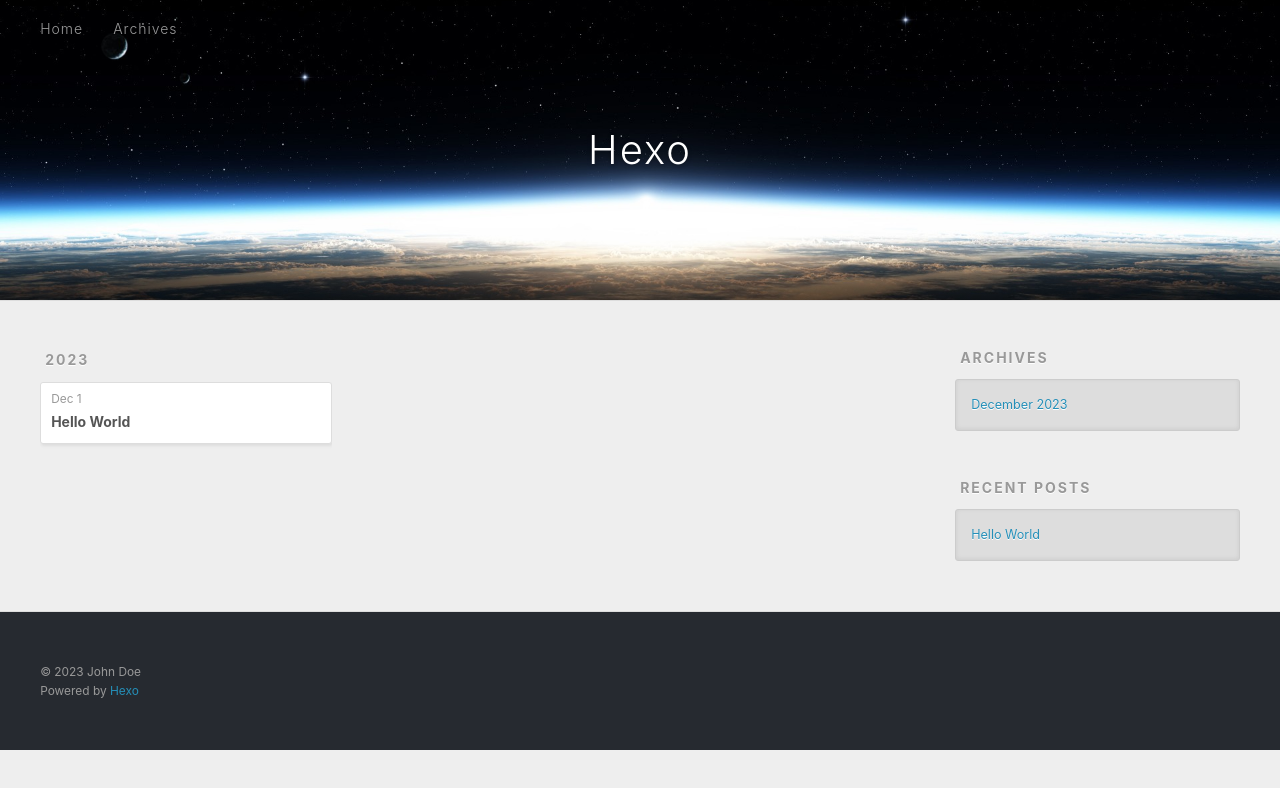
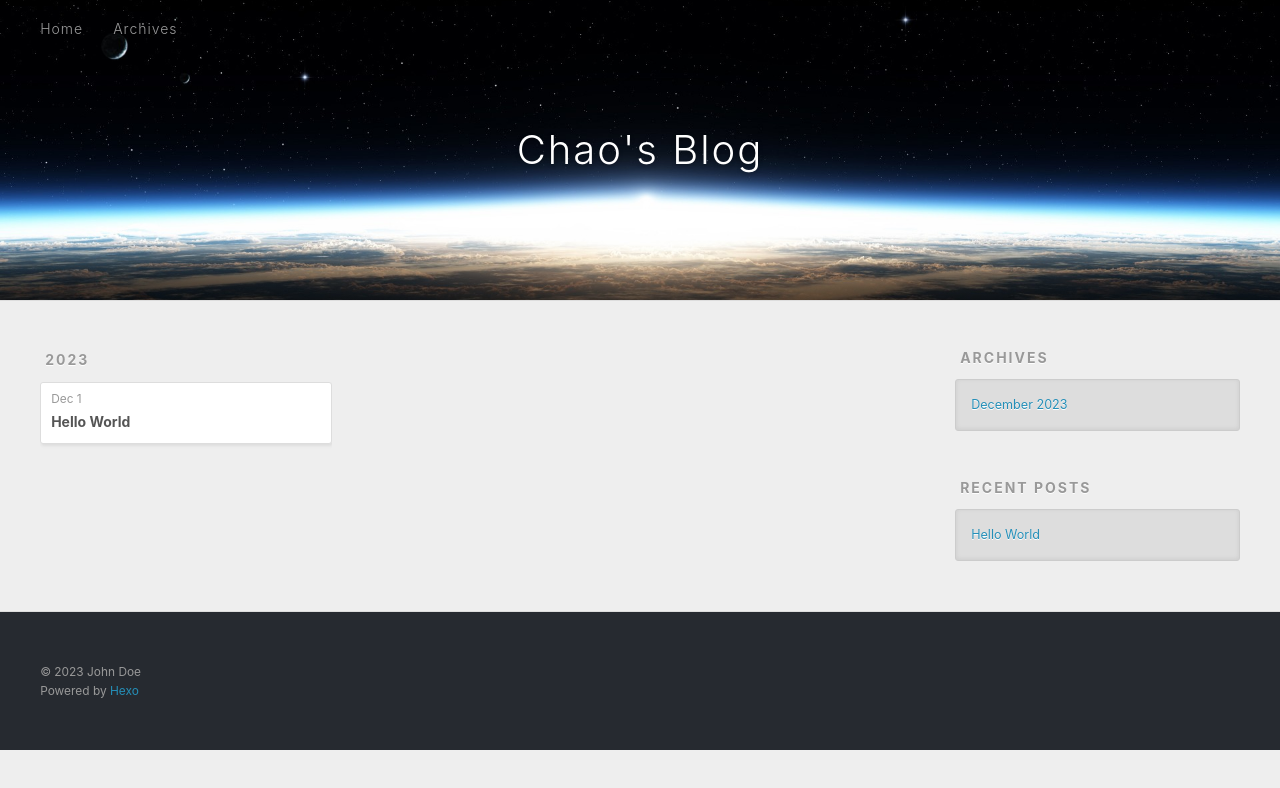
Before and after one commit to MrSchnappi/MrSchnappi, a plain HTML site: page archives/2023/12/index.html in a window 1280 px wide. Drawn offline with Linux system fonts and the light colour scheme.

Commit message:
Site updated: 2023-12-02 09:17:57

```diff
--- a/archives/2023/12/index.html
+++ b/archives/2023/12/index.html
@@ -4,17 +4,17 @@
   <meta charset="utf-8">
 
 
-  <title>Archives: 2023/12 | Hexo</title>
+  <title>Archives: 2023/12 | Chao&#39;s Blog</title>
   <meta name="viewport" content="width=device-width, initial-scale=1, shrink-to-fit=no">
   <meta property="og:type" content="website">
-<meta property="og:title" content="Hexo">
+<meta property="og:title" content="Chao&#39;s Blog">
 <meta property="og:url" content="http://example.com/archives/2023/12/index.html">
-<meta property="og:site_name" content="Hexo">
+<meta property="og:site_name" content="Chao&#39;s Blog">
 <meta property="og:locale" content="en_US">
 <meta property="article:author" content="John Doe">
 <meta name="twitter:card" content="summary">
 
-    <link rel="alternate" href="/atom.xml" title="Hexo" type="application/atom+xml">
+    <link rel="alternate" href="/atom.xml" title="Chao's Blog" type="application/atom+xml">
 
 
     <link rel="shortcut icon" href="/favicon.png">
@@ -39,7 +39,7 @@
   <div id="header-outer" class="outer">
     <div id="header-title" class="inner">
       <h1 id="logo-wrap">
-        <a href="/" id="logo">Hexo</a>
+        <a href="/" id="logo">Chao&#39;s Blog</a>
       </h1>
 
     </div>
```
Also changed, not shown: 2023/12/01/hello-world/index.html (+4 -4 lines), archives/2023/index.html (+5 -5 lines), archives/index.html (+5 -5 lines), index.html (+5 -5 lines).
